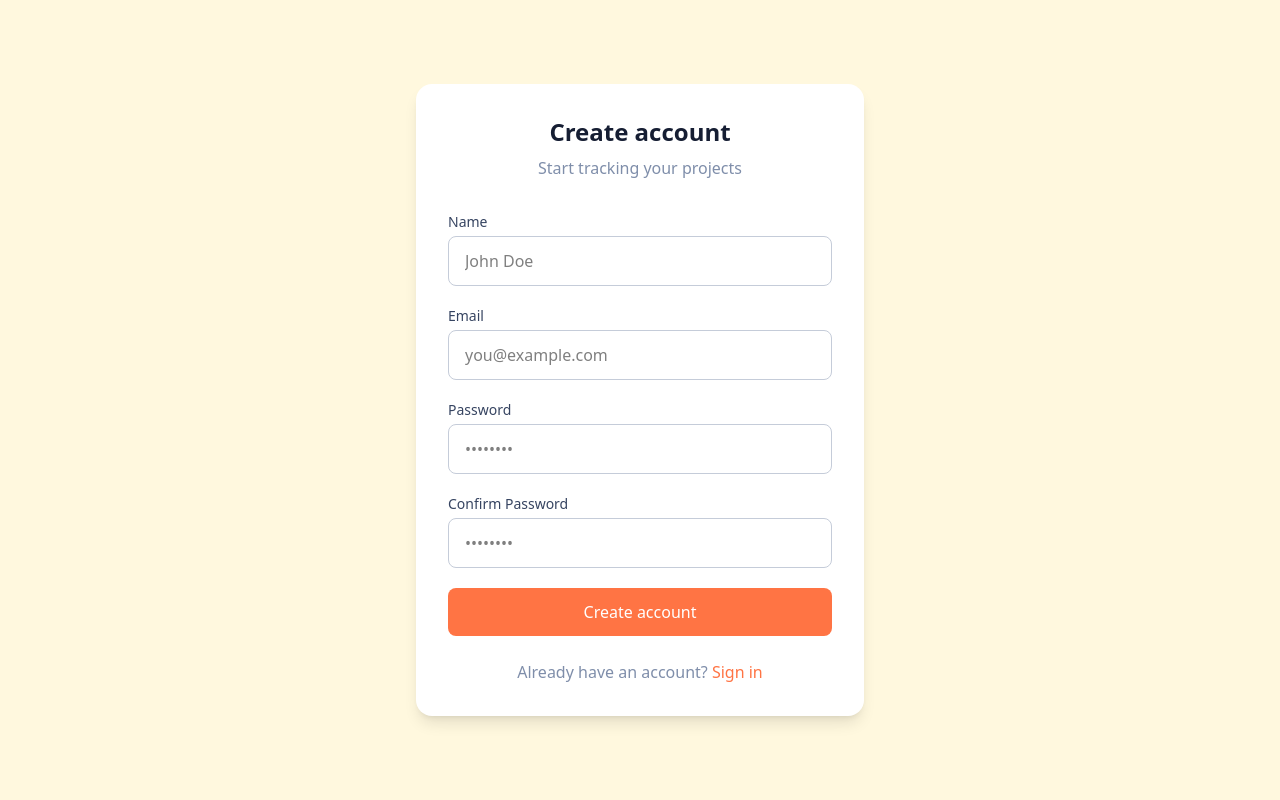
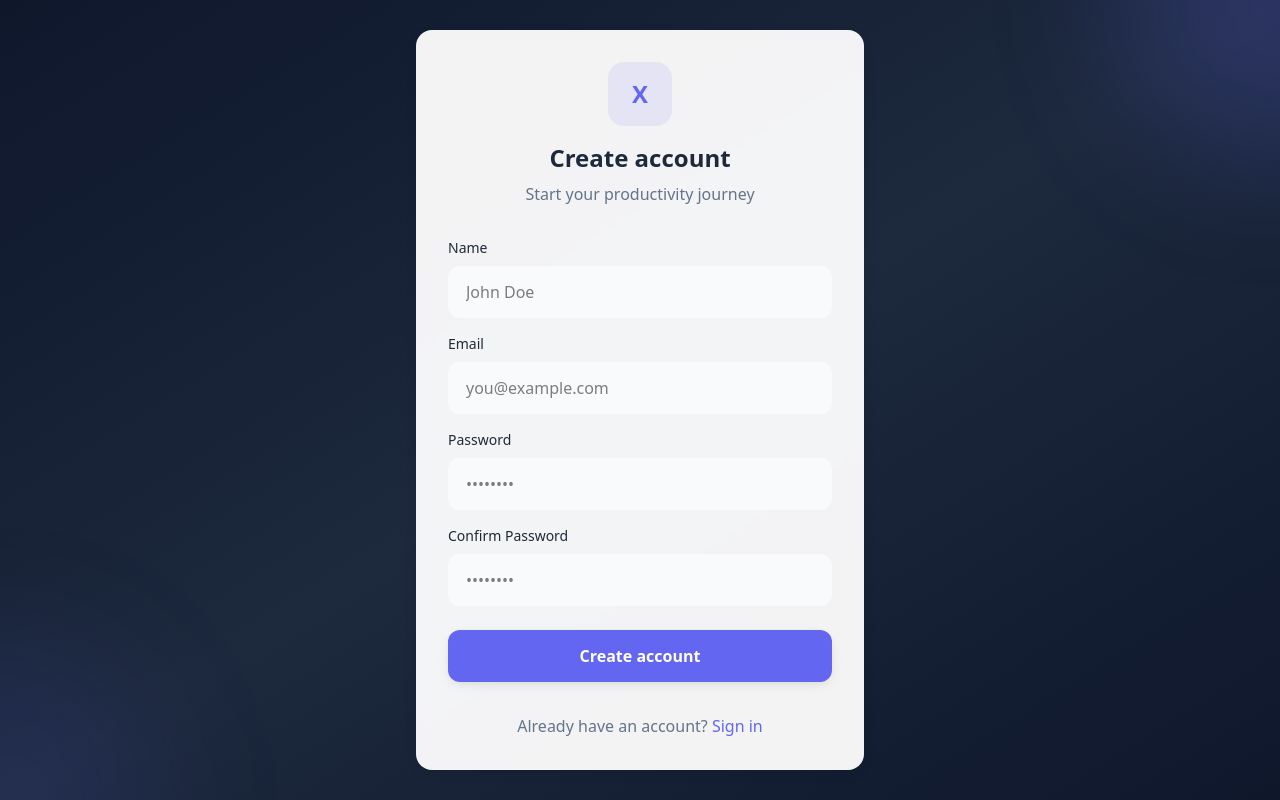
Before and after one commit to lzr247/project-x, a React app in the folder frontend/: page /registration in a window 1280 px wide. Built offline with nearby package versions, Linux system fonts and the light colour scheme; no server answers; the HTML template or start-up script is replaced by a standard one.

Commit message:
FE: design improvement.

```diff
--- a/frontend/src/pages/Login.tsx
+++ b/frontend/src/pages/Login.tsx
@@ -32,7 +32,7 @@ const LoginPage = () => {
           err.response?.data?.message || "Login failed. Please try again."
         );
       } else {
-        setError("An unexpected error occured.");
+        setError("An unexpected error occurred.");
       }
     } finally {
       setIsLoading(false);
@@ -40,26 +40,38 @@ const LoginPage = () => {
   };
 
   return (
-    <div className="min-h-screen bg-surface flex items-center justify-center p-4">
-      <div className="w-full max-w-md bg-white rounded-2xl shadow-lg p-8">
+    <div className="min-h-screen bg-linear-to-br from-slate-900 via-slate-800 to-slate-900 flex items-center justify-center p-4">
+      {/* Decorative elements */}
+      <div className="absolute inset-0 overflow-hidden pointer-events-none">
+        <div className="absolute -top-40 -right-40 w-80 h-80 bg-accent/20 rounded-full blur-3xl" />
+        <div className="absolute -bottom-40 -left-40 w-80 h-80 bg-accent/10 rounded-full blur-3xl" />
+      </div>
+
+      <div className="w-full max-w-md relative">
+        {/* Card */}
+        <div className="bg-white/95 backdrop-blur-sm rounded-2xl shadow-soft p-8">
           {/* Header */}
           <div className="text-center mb-8">
-          <h1 className="text-2xl font-bold text-primary-900">Welcome back</h1>
-          <p className="text-primary-400 mt-2">Sign in to your account</p>
+            <div className="inline-flex items-center justify-center w-16 h-16 bg-accent/10 rounded-2xl mb-4">
+              <span className="text-2xl font-bold text-accent">X</span>
+            </div>
+            <h1 className="text-2xl font-bold text-content">Welcome back</h1>
+            <p className="text-content-secondary mt-2">
+              Sign in to continue to Project X
+            </p>
           </div>
 
-        {/* Error message */}
+          {/* Error */}
           {error && (
-          <div className="mb-4 p-3 bg-red-100 text-red-700 rounded-lg text-sm text-center">
+            <div className="mb-6 p-4 bg-danger/10 border border-danger/20 text-danger rounded-xl text-sm">
               {error}
             </div>
           )}
 
           {/* Form */}
           <form onSubmit={handleSubmit(onSubmit)} className="space-y-5">
-          {/* Email */}
             <div>
-            <label className="block text-sm font-medium text-primary-700 mb-1">
+              <label className="block text-sm font-medium text-content mb-2">
                 Email
               </label>
               <input
@@ -71,21 +83,24 @@ const LoginPage = () => {
                     message: "Invalid email address",
                   },
                 })}
-              className={`w-full px-4 py-3 rounded-lg border ${
-                errors.email ? "border-red-500" : "border-primary-200"
-              } focus:outline-none focus:ring-2 focus:ring-accent`}
+                className={`w-full px-4 py-3 rounded-xl border-2 bg-surface transition-all
+                  focus:outline-none focus:ring-0
+                  ${
+                    errors.email
+                      ? "border-danger focus:border-danger"
+                      : "border-transparent focus:border-accent"
+                  }`}
                 placeholder="you@example.com"
               />
               {errors.email && (
-              <p className="mt-1 text-sm text-red-500">
+                <p className="mt-2 text-sm text-danger">
                   {errors.email.message}
                 </p>
               )}
             </div>
 
-          {/* Password */}
             <div>
-            <label className="block text-sm font-medium text-primary-700 mb-1">
+              <label className="block text-sm font-medium text-content mb-2">
                 Password
               </label>
               <input
@@ -97,35 +112,67 @@ const LoginPage = () => {
                     message: "Password must be at least 6 characters",
                   },
                 })}
-              className={`w-full px-4 py-3 rounded-lg border ${
-                errors.password ? "border-red-500" : "border-primary-200"
-              } focus:outline-none focus:ring-2 focus:ring-accent`}
+                className={`w-full px-4 py-3 rounded-xl border-2 bg-surface transition-all
+                  focus:outline-none focus:ring-0
+                  ${
+                    errors.password
+                      ? "border-danger focus:border-danger"
+                      : "border-transparent focus:border-accent"
+                  }`}
                 placeholder="••••••••"
               />
               {errors.password && (
-              <p className="mt-1 text-sm text-red-500">
+                <p className="mt-2 text-sm text-danger">
                   {errors.password.message}
                 </p>
               )}
             </div>
 
-          {/* Submit */}
             <button
               type="submit"
               disabled={isLoading}
-            className="cursor-pointer w-full py-3 bg-accent text-white font-medium rounded-lg hover:bg-accent-600 transition-colors disabled:opacity-50 disabled:cursor-not-allowed"
+              className="w-full py-3.5 bg-accent text-white font-semibold rounded-xl
+                hover:bg-accent-hover active:scale-[0.98] transition-all duration-200
+                disabled:opacity-50 disabled:cursor-not-allowed disabled:active:scale-100
+                shadow-soft hover:shadow-card-hover"
             >
-            {isLoading ? "Signing in..." : "Sign in"}
+              {isLoading ? (
+                <span className="inline-flex items-center gap-2">
+                  <svg className="animate-spin h-5 w-5" viewBox="0 0 24 24">
+                    <circle
+                      className="opacity-25"
+                      cx="12"
+                      cy="12"
+                      r="10"
+                      stroke="currentColor"
+                      strokeWidth="4"
+                      fill="none"
+                    />
+                    <path
+                      className="opacity-75"
+                      fill="currentColor"
+                      d="M4 12a8 8 0 018-8V0C5.373 0 0 5.373 0 12h4z"
+                    />
+                  </svg>
+                  Signing in...
+                </span>
+              ) : (
+                "Sign in"
+              )}
             </button>
           </form>
 
           {/* Footer */}
-        <p className="mt-6 text-center text-primary-400">
+          <p className="mt-8 text-center text-content-secondary">
             Don't have an account?{" "}
-          <Link to="/registration" className="text-accent hover:underline">
-            Sign up
+            <Link
+              to="/registration"
+              className="text-accent font-medium hover:underline"
+            >
+              Create one
             </Link>
           </p>
+        </div>
       </div>
     </div>
   );
--- a/frontend/src/pages/Registration.tsx
+++ b/frontend/src/pages/Registration.tsx
@@ -41,12 +41,9 @@ const RegistrationPage = () => {
       navigate("/");
     } catch (err: unknown) {
       if (err instanceof AxiosError) {
-        setError(
-          err.response?.data?.message ||
-            "Registration failed. Please try again."
-        );
+        setError(err.response?.data?.message || "Registration failed.");
       } else {
-        setError("An unexpected error occured.");
+        setError("An unexpected error occurred.");
       }
     } finally {
       setIsLoading(false);
@@ -54,46 +51,52 @@ const RegistrationPage = () => {
   };
 
   return (
-    <div className="min-h-screen bg-surface flex items-center justify-center p-4">
-      <div className="w-full max-w-md bg-white rounded-2xl shadow-lg p-8">
+    <div className="min-h-screen bg-linear-to-br from-slate-900 via-slate-800 to-slate-900 flex items-center justify-center p-4">
+      {/* Decorative elements */}
+      <div className="absolute inset-0 overflow-hidden pointer-events-none">
+        <div className="absolute -top-40 -right-40 w-80 h-80 bg-accent/20 rounded-full blur-3xl" />
+        <div className="absolute -bottom-40 -left-40 w-80 h-80 bg-accent/10 rounded-full blur-3xl" />
+      </div>
+
+      <div className="w-full max-w-md relative">
+        <div className="bg-white/95 backdrop-blur-sm rounded-2xl shadow-soft p-8">
           {/* Header */}
           <div className="text-center mb-8">
-          <h1 className="text-2xl font-bold text-primary-900">
-            Create account
-          </h1>
-          <p className="text-primary-400 mt-2">Start tracking your projects</p>
+            <div className="inline-flex items-center justify-center w-16 h-16 bg-accent/10 rounded-2xl mb-4">
+              <span className="text-2xl font-bold text-accent">X</span>
+            </div>
+            <h1 className="text-2xl font-bold text-content">Create account</h1>
+            <p className="text-content-secondary mt-2">
+              Start your productivity journey
+            </p>
           </div>
 
-        {/* Error message */}
           {error && (
-          <div className="mb-4 p-3 bg-red-100 text-red-700 rounded-lg text-sm">
+            <div className="mb-6 p-4 bg-danger/10 border border-danger/20 text-danger rounded-xl text-sm">
               {error}
             </div>
           )}
 
-        {/* Form */}
-        <form onSubmit={handleSubmit(onSubmit)} className="space-y-5">
-          {/* Name */}
+          <form onSubmit={handleSubmit(onSubmit)} className="space-y-4">
             <div>
-            <label className="block text-sm font-medium text-primary-700 mb-1">
+              <label className="block text-sm font-medium text-content mb-2">
                 Name
               </label>
               <input
                 type="text"
-              {...register("name", {
-                required: "Name is required",
-              })}
-              className={`w-full px-4 py-3 rounded-lg border ${errors.name ? "border-red-500" : "border-primary-200"} focus:outline-none focus:ring-2 focus:ring-accent`}
+                {...register("name", { required: "Name is required" })}
+                className={`w-full px-4 py-3 rounded-xl border-2 bg-surface transition-all
+                  focus:outline-none focus:ring-0
+                  ${errors.name ? "border-danger" : "border-transparent focus:border-accent"}`}
                 placeholder="John Doe"
               />
               {errors.name && (
-              <p className="mt-1 text-sm text-red-500">{errors.name.message}</p>
+                <p className="mt-2 text-sm text-danger">{errors.name.message}</p>
               )}
             </div>
 
-          {/* Email */}
             <div>
-            <label className="block text-sm font-medium text-primary-700 mb-1">
+              <label className="block text-sm font-medium text-content mb-2">
                 Email
               </label>
               <input
@@ -102,81 +105,103 @@ const RegistrationPage = () => {
                   required: "Email is required",
                   pattern: {
                     value: /^[^\s@]+@[^\s@]+\.[^\s@]+$/,
-                  message: "Invalid email address",
+                    message: "Invalid email",
                   },
                 })}
-              className={`w-full px-4 py-3 rounded-lg border ${
-                errors.email ? "border-red-500" : "border-primary-200"
-              } focus:outline-none focus:ring-2 focus:ring-accent`}
+                className={`w-full px-4 py-3 rounded-xl border-2 bg-surface transition-all
+                  focus:outline-none focus:ring-0
+                  ${errors.email ? "border-danger" : "border-transparent focus:border-accent"}`}
                 placeholder="you@example.com"
               />
               {errors.email && (
-              <p className="mt-1 text-sm text-red-500">
-                {errors.email.message}
-              </p>
+                <p className="mt-2 text-sm text-danger">{errors.email.message}</p>
               )}
             </div>
 
-          {/* Password */}
             <div>
-            <label className="block text-sm font-medium text-primary-700 mb-1">
+              <label className="block text-sm font-medium text-content mb-2">
                 Password
               </label>
               <input
                 type="password"
                 {...register("password", {
                   required: "Password is required",
-                minLength: {
-                  value: 6,
-                  message: "Password must be at least 6 characters",
-                },
+                  minLength: { value: 6, message: "Min 6 characters" },
                 })}
-              className={`w-full px-4 py-3 rounded-lg border ${errors.password ? "border-red-500" : "border-primary-200"} focus:outline-none focus:ring-2 focus:ring-accent`}
+                className={`w-full px-4 py-3 rounded-xl border-2 bg-surface transition-all
+                  focus:outline-none focus:ring-0
+                  ${errors.password ? "border-danger" : "border-transparent focus:border-accent"}`}
                 placeholder="••••••••"
               />
+              {errors.password && (
+                <p className="mt-2 text-sm text-danger">
+                  {errors.password.message}
+                </p>
+              )}
             </div>
 
-          {/* Confirm Password */}
             <div>
-            <label className="block text-sm font-medium text-primary-700 mb-1">
+              <label className="block text-sm font-medium text-content mb-2">
                 Confirm Password
               </label>
               <input
                 type="password"
                 {...register("confirmPassword", {
-                required: "Please confirm your password",
-                validate: (value) =>
-                  value === password || "Passwords do not match",
+                  required: "Please confirm password",
+                  validate: (v) => v === password || "Passwords don't match",
                 })}
-              className={`w-full px-4 py-3 rounded-lg border ${
-                errors.confirmPassword ? "border-red-500" : "border-primary-200"
-              } focus:outline-none focus:ring-2 focus:ring-accent`}
+                className={`w-full px-4 py-3 rounded-xl border-2 bg-surface transition-all
+                  focus:outline-none focus:ring-0
+                  ${errors.confirmPassword ? "border-danger" : "border-transparent focus:border-accent"}`}
                 placeholder="••••••••"
               />
               {errors.confirmPassword && (
-              <p className="mt-1 text-sm text-red-500">
+                <p className="mt-2 text-sm text-danger">
                   {errors.confirmPassword.message}
                 </p>
               )}
             </div>
 
-          {/* Submit */}
             <button
               type="submit"
               disabled={isLoading}
-            className="cursor-pointer w-full py-3 bg-accent text-white font-medium rounded-lg hover:bg-accent-600 transition-colors disabled:opacity-50 disabled:cursor-not-allowed"
+              className="w-full py-3.5 bg-accent text-white font-semibold rounded-xl
+                hover:bg-accent-hover active:scale-[0.98] transition-all duration-200
+                disabled:opacity-50 disabled:cursor-not-allowed shadow-soft hover:shadow-card-hover mt-2"
             >
-            Create account
+              {isLoading ? (
+                <span className="inline-flex items-center gap-2">
+                  <svg className="animate-spin h-5 w-5" viewBox="0 0 24 24">
+                    <circle
+                      className="opacity-25"
+                      cx="12"
+                      cy="12"
+                      r="10"
+                      stroke="currentColor"
+                      strokeWidth="4"
+                      fill="none"
+                    />
+                    <path
+                      className="opacity-75"
+                      fill="currentColor"
+                      d="M4 12a8 8 0 018-8V0C5.373 0 0 5.373 0 12h4z"
+                    />
+                  </svg>
+                  Creating account...
+                </span>
+              ) : (
+                "Create account"
+              )}
             </button>
           </form>
 
-        {/* Footer */}
-        <p className="mt-6 text-center text-primary-400">
+          <p className="mt-8 text-center text-content-secondary">
             Already have an account?{" "}
-          <Link to="/login" className="text-accent hover:underline">
+            <Link to="/login" className="text-accent font-medium hover:underline">
               Sign in
             </Link>
           </p>
+        </div>
       </div>
     </div>
   );
--- a/frontend/tailwind.config.ts
+++ b/frontend/tailwind.config.ts
@@ -5,39 +5,43 @@ export default {
   theme: {
     extend: {
       colors: {
-        primary: {
-          100: "#e8ebf1",
-          200: "#c5ccd9",
-          300: "#a2adc2",
-          400: "#7f8eaa",
-          DEFAULT: "#576A8F",
-          500: "#576A8F",
-          600: "#465778",
-          700: "#364461",
-          800: "#26314a",
-          900: "#161e33",
+        // Sidebar & Primary elements
+        sidebar: {
+          DEFAULT: "#0f172a",
+          hover: "#1e293b",
+          border: "#1e293b",
+          text: "#94a3b8",
+          "text-active": "#f8fafc",
         },
-        secondary: {
-          100: "#eff0fe",
-          200: "#d5d9fb",
-          DEFAULT: "#B7BDF7",
-          300: "#B7BDF7",
-          400: "#9aa2f3",
-          500: "#7c86ef",
+        // Accent color
+        accent: {
+          DEFAULT: "#6366f1",
+          hover: "#4f46e5",
+          light: "#818cf8",
+          subtle: "#eef2ff",
         },
-        accent: {
-          300: "#ffa888",
-          400: "#ff8d66",
-          DEFAULT: "#FF7444",
-          500: "#FF7444",
-          600: "#e55a2a",
-          700: "#cc4010",
+        // Surface colors
+        surface: {
+          DEFAULT: "#f8fafc",
+          card: "#ffffff",
+          hover: "#f1f5f9",
         },
-        surface: {
-          DEFAULT: "#FFF8DE",
-          light: "#FFFCF0",
-          dark: "#f5edcc",
+        // Text colors
+        content: {
+          DEFAULT: "#1e293b",
+          secondary: "#64748b",
+          muted: "#94a3b8",
         },
+        // Status colors
+        success: "#10b981",
+        warning: "#f59e0b",
+        danger: "#ef4444",
+      },
+      boxShadow: {
+        soft: "0 2px 8px -2px rgba(0, 0, 0, 0.05), 0 4px 16px -4px rgba(0, 0, 0, 0.1)",
+        card: "0 1px 3px rgba(0, 0, 0, 0.05), 0 1px 2px rgba(0, 0, 0, 0.1)",
+        "card-hover":
+          "0 10px 40px -10px rgba(0, 0, 0, 0.15), 0 4px 12px -2px rgba(0, 0, 0, 0.05)",
       },
     },
   },
```
Also changed, not shown: frontend/src/components/Layout.tsx (+87 -36 lines). Lines whose indentation alone changed are shown as unchanged.
